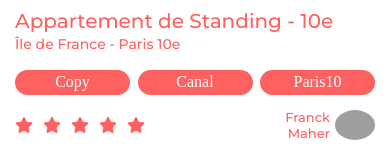
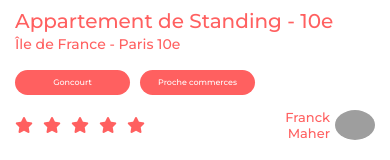
Before and after one commit to rjm62/Kasa, a React (Create React App) app: page /Apartment/0979876d/ in a window 390 px wide. Shown: the part 347-507 px from the top of the page. Built offline with nearby package versions, Linux system fonts and the light colour scheme; grey boxes are pictures that could not be loaded; a web font is replaced by a local one.

Commit message:
modification des tags

```diff
--- a/src/components/Carrousel/Carrousel.jsx
+++ b/src/components/Carrousel/Carrousel.jsx
@@ -36,7 +36,7 @@ function Carrousel({image}) {
                     <i onClick={next} className="fa-solid fa-chevron-right" ></i>
                 </div>
             ):("")}
-            <img src={image[selection]} alt ="appartement"></img>
+            <img src={image[selection]} alt ="appartement" />
             <p> {selectionNumber}/{image.length} </p>
         </div>
     )
--- a/src/pages/Apartment/Apartment.jsx
+++ b/src/pages/Apartment/Apartment.jsx
@@ -5,7 +5,6 @@ import Error404 from '../../pages/Error404/Error404'
 import Rating from '../../components/Rating/Rating'
 import Tag from '../../components/Tag/Tag'
 import apartments from '../../datas/ApartmentsDatas.json'
-import tagsDatas from '../../datas/tagsDatas'
 import '../../style/Apartment.css'
 
 function Apartment() {
@@ -37,9 +36,9 @@ function Apartment() {
                     <h5>{apartmentDetails[0].title}</h5>
                     <p>{apartmentDetails[0].location}</p>
                     <div className='tagsContainer'>
-                        { tagsDatas.map((tagData) => {
+                        {apartmentDetails[0]["Mots clés"].map((tagData) => {
                             return(
-                                 <Tag key={tagData.id} tagText= {tagData.text} />
+                                 <Tag key={tagData} tagText= {tagData} />
                             )
                         })}
                     </div>
--- a/src/style/Apartment.css
+++ b/src/style/Apartment.css
@@ -58,10 +58,10 @@
 
 .tagsContainer {
     display: flex;
-    justify-content: space-between;
+    justify-content: flex-start;
     align-items: center;
     margin-top: 15px;
-    max-width: 365px;
+    max-width: 600px;
     margin-bottom: 25px;
     width: 100%;
 }
@@ -158,6 +158,10 @@
         font-size: 14px;
     }
 
+    .tagsContainer {
+        max-width: 365px;
+    }
+
 
     .ownerAndRatingInformations {
     flex-direction: row-reverse;
--- a/src/style/Tag.css
+++ b/src/style/Tag.css
@@ -4,8 +4,16 @@
     align-items: center;
     width: 115px;
     height: 25px;
+    margin-right: 10px;
     border-radius: 25px;
-    font-size: 16px;
+    font-family:"Montserrat";
+    font-size: 11px;
     color: #ffffff;
     background-color: #ff6060;
 }
+
+@media screen and (max-width:767px) and (min-width:320px) {
+    .tag {
+    font-size: 8px;
+    }
+}
```
